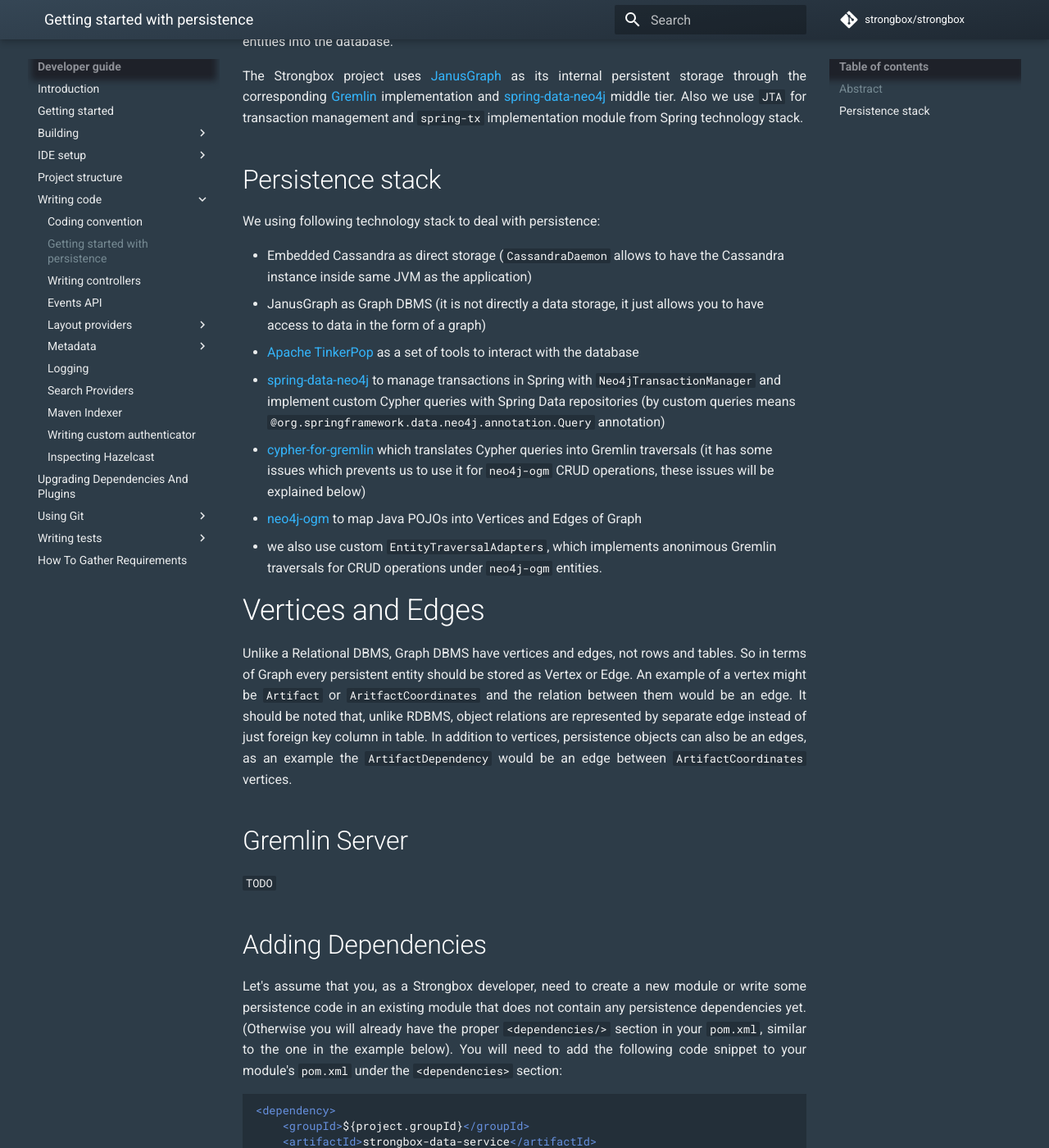
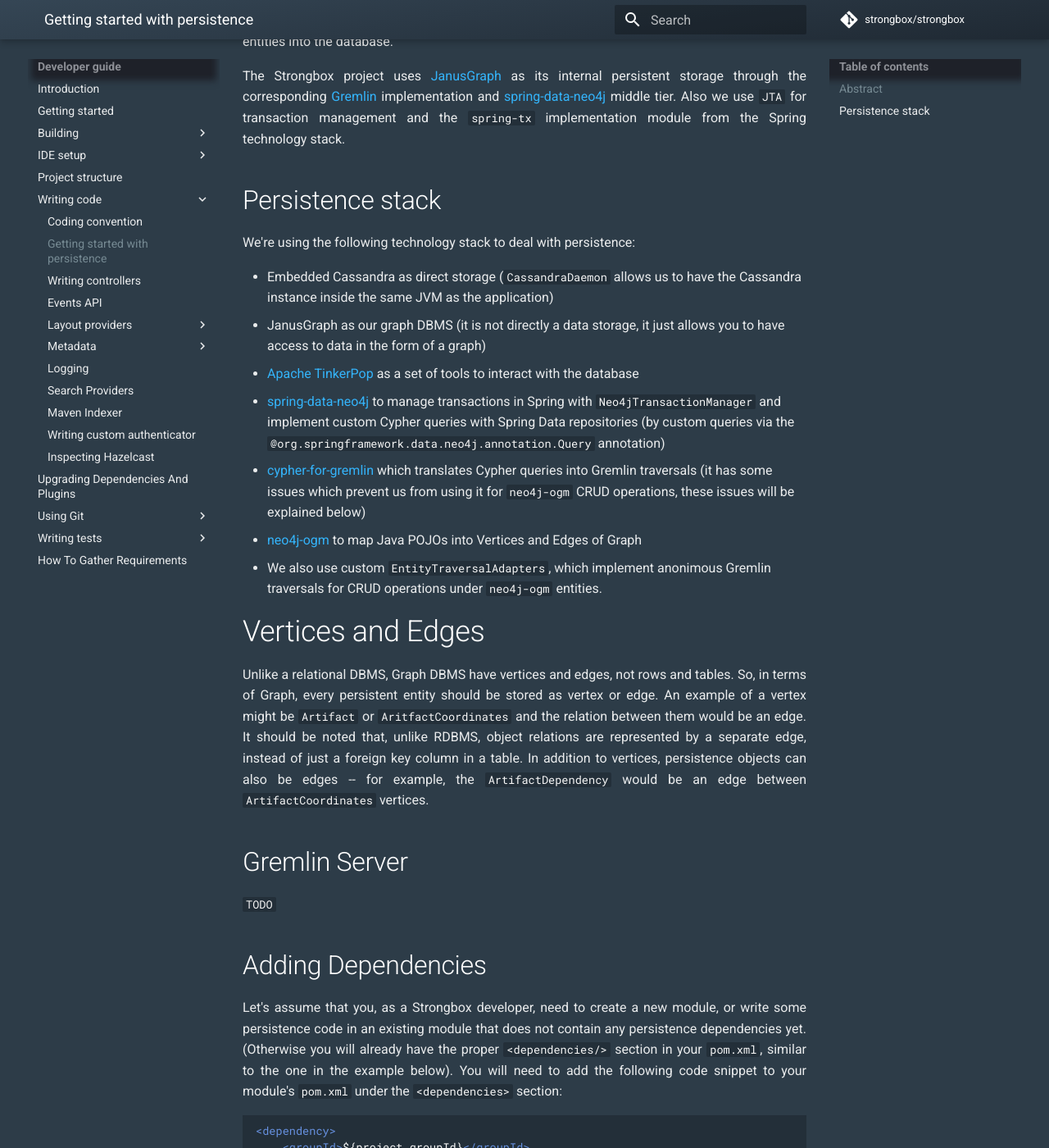
Before and after one commit to strongbox/strongbox-docs, an MkDocs documentation site: the page built from docs/developer-guide/getting-started-with-persistence.md, in a window 1280 px wide and 1400 px high, scrolled down 257 px. Shown: the whole window at 82% size. Built offline with MkDocs 1.6.1 and Material for MkDocs 9.7.7, drawn with Linux system fonts in a browser that asks for light colours; comment, search, counter and statistics services are not loaded; some of the changed text lies outside the part shown.

Commit message:
Update getting-started-with-persistence.md

```diff
--- a/docs/developer-guide/getting-started-with-persistence.md
+++ b/docs/developer-guide/getting-started-with-persistence.md
@@ -5,23 +5,23 @@
 This page contains explanations and code samples for developers who need to store their entities into the database.
 
 The Strongbox project uses [JanusGraph](https://janusgraph.org/) as its internal persistent storage through the
-corresponding [Gremlin](https://tinkerpop.apache.org/gremlin.html) implementation and [spring-data-neo4j](https://spring.io/projects/spring-data-neo4j#overview) middle tier. Also we use `JTA` for transaction management and `spring-tx` implementation module from Spring technology stack.
+corresponding [Gremlin](https://tinkerpop.apache.org/gremlin.html) implementation and [spring-data-neo4j](https://spring.io/projects/spring-data-neo4j#overview) middle tier. Also we use `JTA` for transaction management and the `spring-tx` implementation module from the Spring technology stack.
 
 ## Persistence stack
 
-We using following technology stack to deal with persistence:
+We're using the following technology stack to deal with persistence:
 
- - Embedded Cassandra as direct storage (`CassandraDaemon` allows to have the Cassandra instance inside same JVM as the application)
- - JanusGraph as Graph DBMS (it is not directly a data storage, it just allows you to have access to data in the form of a graph)
- - [Apache TinkerPop](http://tinkerpop.apache.org/docs/current/reference/)  as a set of tools to interact with the database
- - [spring-data-neo4j](https://github.com/spring-projects/spring-data-neo4j) to manage transactions in Spring with `Neo4jTransactionManager` and implement custom Cypher queries with Spring Data repositories (by custom queries means `@org.springframework.data.neo4j.annotation.Query` annotation)
- - [cypher-for-gremlin](https://github.com/opencypher/cypher-for-gremlin) which translates Cypher queries into Gremlin traversals (it has some issues which prevents us to use it for `neo4j-ogm` CRUD operations, these issues will be explained below)
+ - Embedded Cassandra as direct storage (`CassandraDaemon` allows us to have the Cassandra instance inside the same JVM as the application)
+ - JanusGraph as our graph DBMS (it is not directly a data storage, it just allows you to have access to data in the form of a graph)
+ - [Apache TinkerPop](http://tinkerpop.apache.org/docs/current/reference/) as a set of tools to interact with the database
+ - [spring-data-neo4j](https://github.com/spring-projects/spring-data-neo4j) to manage transactions in Spring with `Neo4jTransactionManager` and implement custom Cypher queries with Spring Data repositories (by custom queries via the `@org.springframework.data.neo4j.annotation.Query` annotation)
+ - [cypher-for-gremlin](https://github.com/opencypher/cypher-for-gremlin) which translates Cypher queries into Gremlin traversals (it has some issues which prevent us from using it for `neo4j-ogm` CRUD operations, these issues will be explained below)
  - [neo4j-ogm](https://github.com/neo4j/neo4j-ogm) to map Java POJOs into Vertices and Edges of Graph
- - we also use custom `EntityTraversalAdapters`, which implements anonimous Gremlin traversals for CRUD operations under `neo4j-ogm` entities.
+ - We also use custom `EntityTraversalAdapters`, which implement anonimous Gremlin traversals for CRUD operations under `neo4j-ogm` entities.
 
 # Vertices and Edges
 
-Unlike a Relational DBMS, Graph DBMS have vertices and edges, not rows and tables. So in terms of Graph every persistent entity should be stored as Vertex or Edge. An example of a vertex might be `Artifact` or `AritfactCoordinates` and the relation between them would be an edge. It should be noted that, unlike RDBMS, object relations are represented by separate edge instead of just foreign key column in table. In addition to vertices, persistence objects can also be an edges, as an example the `ArtifactDependency` would be an edge between `ArtifactCoordinates` vertices.
+Unlike a relational DBMS, Graph DBMS have vertices and edges, not rows and tables. So, in terms of Graph, every persistent entity should be stored as vertex or edge. An example of a vertex might be `Artifact` or `AritfactCoordinates` and the relation between them would be an edge. It should be noted that, unlike RDBMS, object relations are represented by a separate edge, instead of just a foreign key column in a table. In addition to vertices, persistence objects can also be edges -- for example, the `ArtifactDependency` would be an edge between `ArtifactCoordinates` vertices.
 
 ## Gremlin Server
 
@@ -30,7 +30,7 @@
 
 ## Adding Dependencies
 
-Let's assume that you, as a Strongbox developer, need to create a new module or write some persistence code in an
+Let's assume that you, as a Strongbox developer, need to create a new module, or write some persistence code in an
 existing module that does not contain any persistence dependencies yet. (Otherwise you will already have the proper
 `<dependencies/>` section in your `pom.xml`, similar to the one in the example below). You will need to add the
 following code snippet to your module's `pom.xml` under the `<dependencies>` section:
@@ -54,9 +54,9 @@
 
 If you want to store that entity properly you need to adopt the following rules:
 
-* Create the interface for your entity with all getters and setters that required to interact with the entity, according to the `JavaBeans` coding convention. This interface should extend `org.carlspring.strongbox.data.domain.DomainObject`. The need for an interface is due to hide the implementation specific details depending on underlying database, such as inheritance strategy.
-* Create the entity class which implements the above interface and have the `org.carlspring.strongbox.data.domain.DomainEntity` as the superclass.
-* Declare entity class with `@NodeEntity` or `@RelationshipEntity`
+* Create the interface for your entity with all the getters and setters that are required to interact with the entity, according to the `JavaBeans` coding convention. This interface should extend `org.carlspring.strongbox.data.domain.DomainObject`. We need an interface in order to hide the implementation-specific details that depend on the underlying database, such as inheritance strategy.
+* Create the entity class which implements the above interface and extend to `org.carlspring.strongbox.data.domain.DomainEntity`.
+* Declare an entity class with `@NodeEntity` or `@RelationshipEntity`.
 * Define a default empty constructor, this would need to create entity instance from `neo4j-ogm` internals.
 
 The complete source code example that follows all requirements should look something like this:
```
